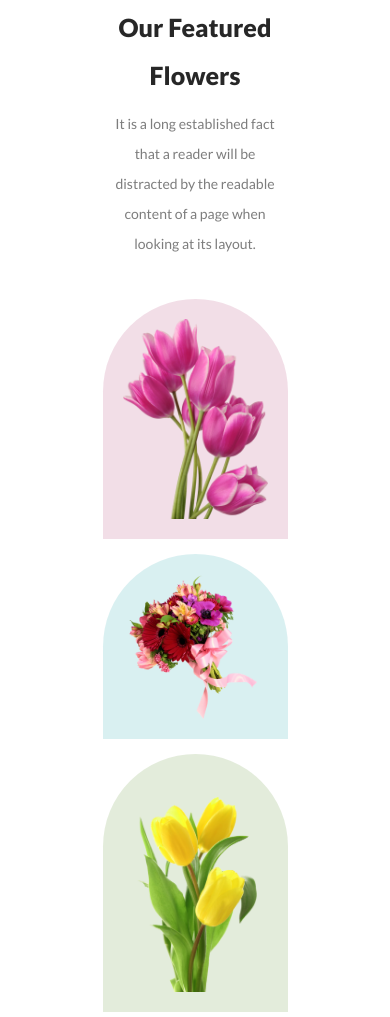
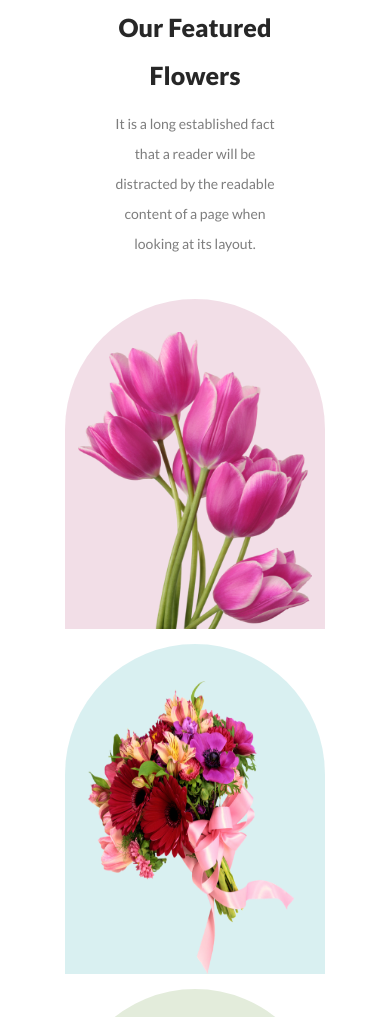
Before and after one commit to imnoim/flower-shop, a plain HTML site: page index.html in a window 390 px wide. Shown: the part 747-1764 px from the top of the page. Drawn offline with Linux system fonts and the light colour scheme.

Commit message:
fixed featured section styles

```diff
--- a/styles/flower.css
+++ b/styles/flower.css
@@ -100,14 +100,21 @@ section {
     display: flex;
     gap: 25px;
     margin-bottom: 30px;
+    justify-content: center;
+    align-items: center;
 }
 
 .featured-img {
-    width: 450px;
-    height: 530px;
+    width: 330px;
+    height: 420px;
     display: flex;
-    align-items: center;
+    align-items: end;
     justify-content: center;
+}
+
+.featured-img img {
+    width: 90%;
+    height: 90%;
 }
 
 #bg-1 {
@@ -373,15 +380,16 @@ input:focus {
     }
 
     .featured-img {
-        width: 50%;
-        height: 100%;
-        margin: 0 auto;
-        padding: 20px 20px;
+        width: 260px;
+        height: 330px;
+        display: flex;
+        align-items: end;
+        justify-content: center;
     }
 
     .featured-img img {
-        width: 100%;
-        height: 100%;
+        width: 90%;
+        height: 90%;
     }
 
     .delivery-support-contents {
```
